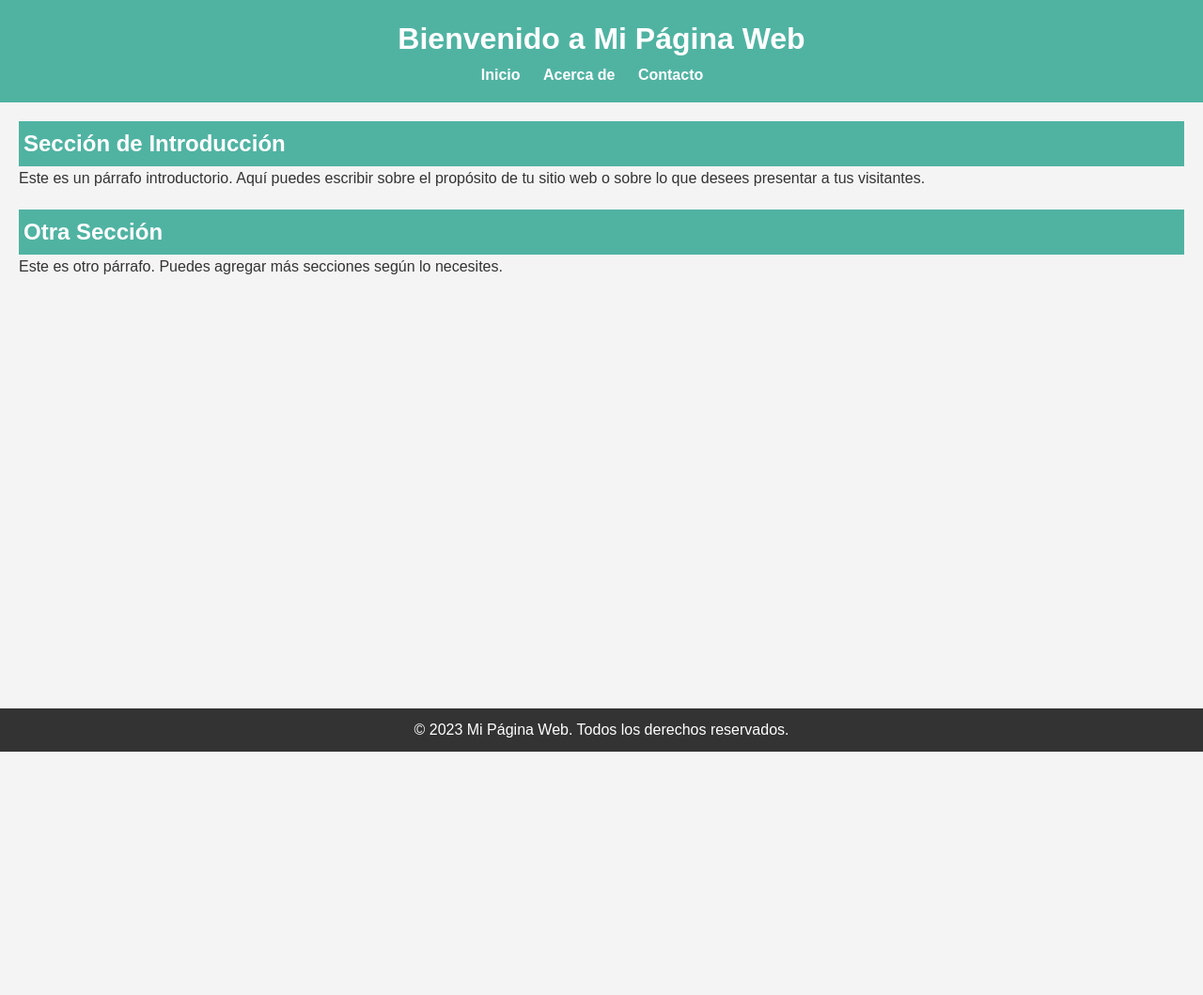
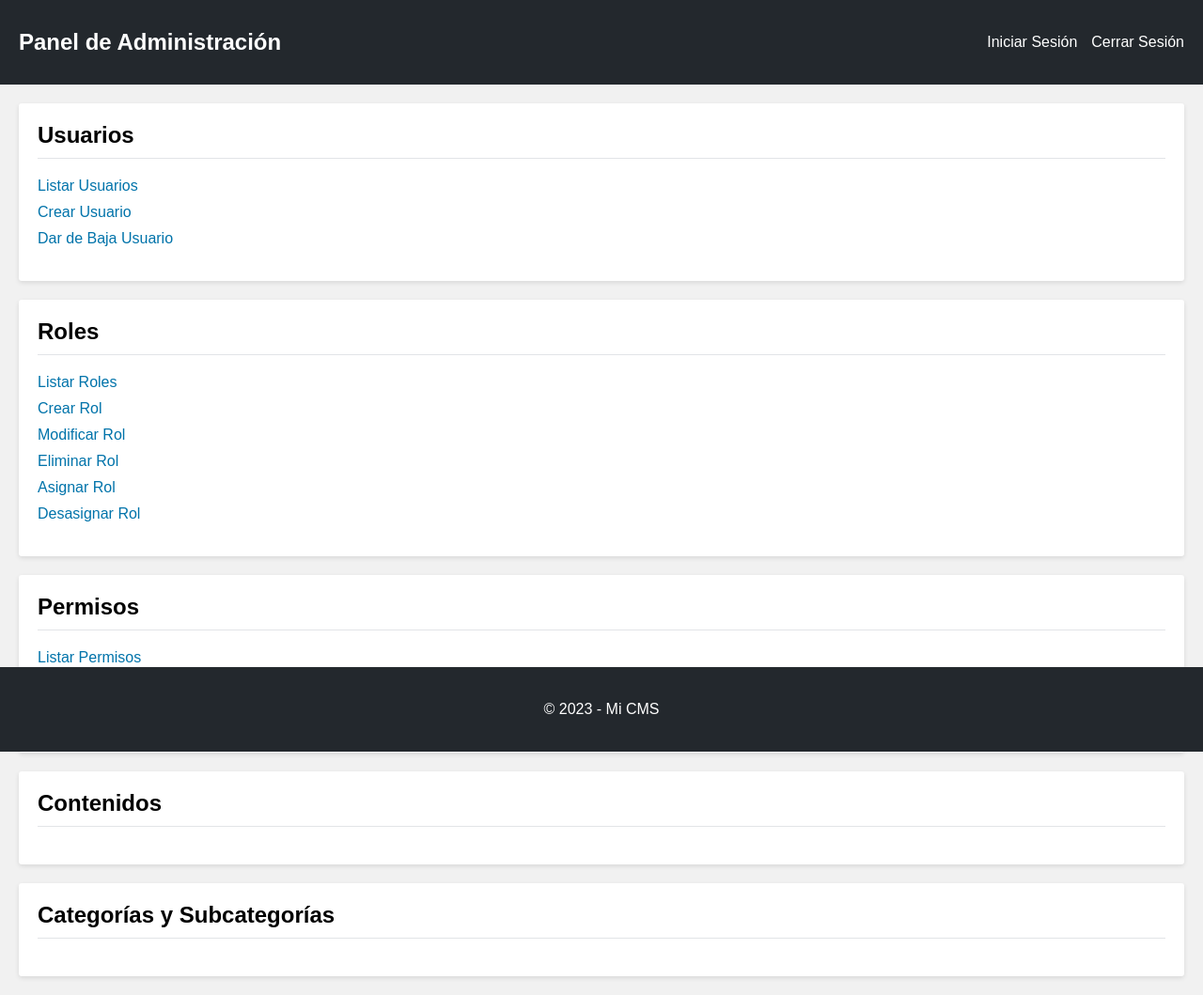
Before and after one commit to aravalenzuela/proyecto_CMS, a Django app: page /accounts/profile/ in a window 1280 px wide. Shown: the whole page at 94% size. Before the commit the page ends 800 px from the top, so only its background shows below. Run offline with Django 4.2, Linux system fonts and the light colour scheme.

Commit message:
[Apariencia]

```diff
--- a/core/templates/profile.html
+++ b/core/templates/profile.html
@@ -1,48 +1,76 @@
 {% load static %}
 
 <!DOCTYPE html>
-<html lang="es">
+<html lang="en">
 
 <head>
     <meta charset="UTF-8">
     <meta name="viewport" content="width=device-width, initial-scale=1.0">
-    <title>Mi Página Web</title>
+    <title>Panel de Administración - CMS</title>
     <link rel="stylesheet" href="{% static 'post_sso.css' %}">
+    <!-- Añade tus estilos aquí -->
 </head>
 
 <body>
-    <!-- Encabezado -->
     <header>
-        <h1>Bienvenido a Mi Página Web</h1>
+        <h1>Panel de Administración</h1>
         <nav>
             <ul>
-                <li><a href="/">Inicio</a></li>
-                <li><a href="/acerca-de">Acerca de</a></li>
-                <li><a href="/contacto">Contacto</a></li>
+                <li><a href="#login">Iniciar Sesión</a></li>
+                <li><a href="#logout">Cerrar Sesión</a></li>
             </ul>
         </nav>
     </header>
 
-    <!-- Contenido principal -->
-    <main>
-        <section>
-            <h2>Sección de Introducción</h2>
-            <p>Este es un párrafo introductorio. Aquí puedes escribir sobre el propósito de tu sitio web o sobre lo que desees presentar a tus visitantes.</p>
-        </section>
+    <section>
+        <h2>Usuarios</h2>
+        <ul>
+            <li><a href="#list-users">Listar Usuarios</a></li>
+            <li><a href="#create-user">Crear Usuario</a></li>
+            <li><a href="#delete-user">Dar de Baja Usuario</a></li>
+        </ul>
+    </section>
 
-        <section>
-            <h2>Otra Sección</h2>
-            <p>Este es otro párrafo. Puedes agregar más secciones según lo necesites.</p>
-        </section>
-    </main>
+    <section>
+        <h2>Roles</h2>
+        <ul>
+            <li><a href="#list-roles">Listar Roles</a></li>
+            <li><a href="#create-role">Crear Rol</a></li>
+            <li><a href="#edit-role">Modificar Rol</a></li>
+            <li><a href="#delete-role">Eliminar Rol</a></li>
+            <li><a href="#assign-role">Asignar Rol</a></li>
+            <li><a href="#unassign-role">Desasignar Rol</a></li>
+        </ul>
+    </section>
 
-    <!-- Pie de página -->
+    <section>
+        <h2>Permisos</h2>
+        <ul>
+            <li><a href="#list-permissions">Listar Permisos</a></li>
+            <li><a href="#create-permission">Crear Permiso</a></li>
+            <li><a href="#assign-permission">Asignar Permiso</a></li>
+        </ul>
+    </section>
+
+    <section>
+        <h2>Contenidos</h2>
+        <ul>
+            <!-- Añade aquí las opciones relacionadas con contenidos -->
+        </ul>
+    </section>
+
+    <section>
+        <h2>Categorías y Subcategorías</h2>
+        <ul>
+            <!-- Añade aquí las opciones relacionadas con categorías y subcategorías -->
+        </ul>
+    </section>
+
+    <!-- Puedes continuar agregando más secciones según lo necesites -->
+
     <footer>
-        <p>&copy; 2023 Mi Página Web. Todos los derechos reservados.</p>
+        <p>© 2023 - Mi CMS</p>
     </footer>
-
-    <!-- Enlazar a scripts JS si los tienes -->
-    <!-- <script src="scripts.js"></script> -->
 </body>
 
 </html>
--- a/static/post_sso.css
+++ b/static/post_sso.css
@@ -1,83 +1,83 @@
-/* Reset básico para navegadores */
-* {
+/* styles.css */
+
+body {
+    font-family: Arial, sans-serif;
+    background-color: #f1f1f1;
     margin: 0;
     padding: 0;
-    box-sizing: border-box;
-    font-family: 'Arial', sans-serif;
 }
 
-/* Estilos del cuerpo */
-body {
-    background-color: #f4f4f4;
-    color: #333;
-    font-size: 16px;
-    line-height: 1.6;
-}
-
-/* Estilos del encabezado */
 header {
-    background-color: #50b3a2;
-    color: #fff;
-    text-align: center;
-    padding: 1rem 0;
+    background-color: #23282d;
+    color: white;
+    padding: 10px 20px;
+    display: flex;
+    justify-content: space-between;
+    align-items: center;
 }
 
 header h1 {
     margin: 0;
+    font-size: 24px;
 }
 
-/* Estilos de la barra de navegación */
 nav ul {
+    list-style-type: none;
     padding: 0;
-    list-style-type: none;
-    overflow: hidden;
+    display: flex;
+    gap: 15px;
 }
 
-nav ul li {
-    display: inline;
-    margin-right: 20px;
+nav a {
+    color: white;
+    text-decoration: none;
+    transition: 0.3s;
 }
 
-nav ul li a {
-    color: #fff;
-    text-decoration: none;
-    font-weight: bold;
-}
-
-nav ul li a:hover {
+nav a:hover {
     text-decoration: underline;
 }
 
-/* Estilos del contenido principal */
-main {
+section {
+    background-color: white;
+    margin: 20px;
     padding: 20px;
-}
-
-section {
-    margin-bottom: 20px;
+    border-radius: 3px;
+    box-shadow: 0 2px 5px rgba(0, 0, 0, 0.1);
 }
 
 section h2 {
-    background-color: #50b3a2;
-    padding: 5px;
-    color: #fff;
+    border-bottom: 1px solid #e2e4e7;
+    padding-bottom: 10px;
+    margin-top: 0;
 }
 
-/* Estilos del pie de página */
+ul {
+    list-style-type: none;
+    padding: 0;
+}
+
+li {
+    margin: 10px 0;
+}
+
+a {
+    color: #0073aa;
+    text-decoration: none;
+    transition: 0.3s;
+}
+
+a:hover {
+    color: #005177;
+    text-decoration: underline;
+}
+
 footer {
-    background-color: #333;
-    color: #fff;
+    background-color: #23282d;
+    color: white;
     text-align: center;
-    padding: 10px 0;
-    position: fixed;
+    padding: 20px 0;
+    position: absolute;
     bottom: 0;
     width: 100%;
 }
-
-/* Estilos para pantallas más pequeñas */
-@media screen and (max-width: 600px) {
-    header, nav ul, main, footer {
-        padding-left: 10px;
-        padding-right: 10px;
-    }
-}
```
